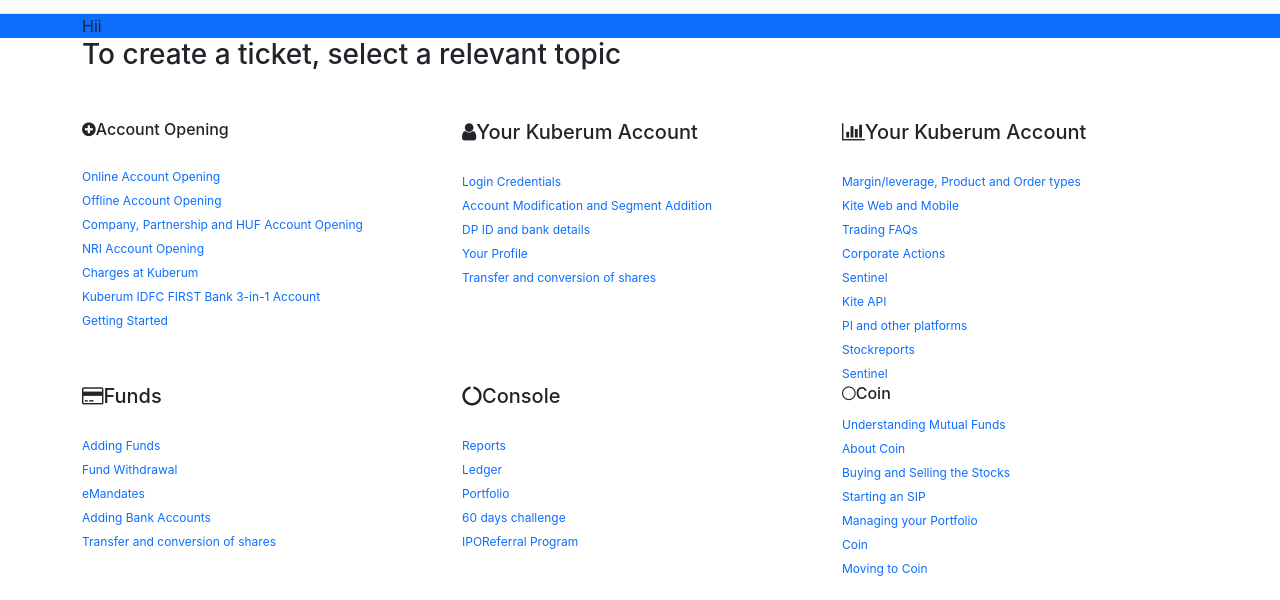
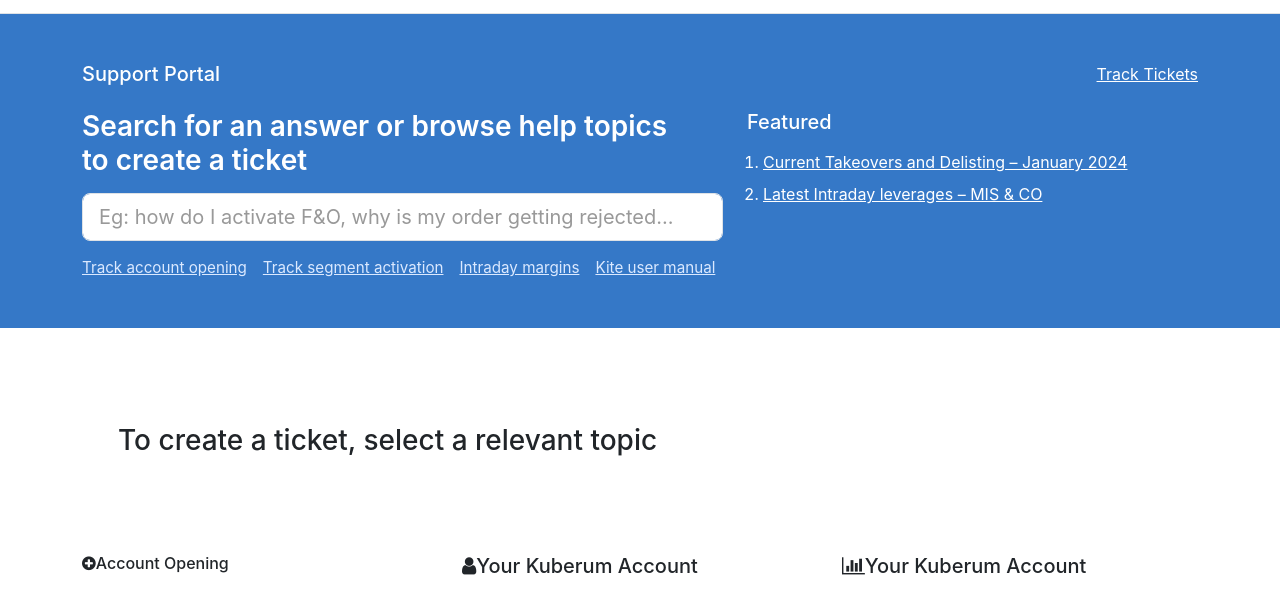
Before and after one commit to RajhansMaurya-450/Kuberum-Web-app, a React app: page /support in a window 1280 px wide. Shown: the part 59-659 px from the top of the page. Built offline with nearby package versions, Linux system fonts and the light colour scheme.

Commit message:
Component-designing

```diff
--- a/src/index.css
+++ b/src/index.css
@@ -11,9 +11,11 @@ code {
   font-family: source-code-pro, Menlo, Monaco, Consolas, 'Courier New',
     monospace;
 }
-.nav-link{
-  margin-left:40px ;
+
+.nav-link {
+  margin-left: 40px;
 }
+
 /* Tab styling for pricing navtab */
 .nav-tabs .nav-link {
   color: #0d6efd;
@@ -37,7 +39,21 @@ code {
   vertical-align: middle;
 }
 
-    #supportherosection {
-      background-color: #0d6efd;
+.support-portal {
+  background-color: #3578c7;
+  /* close to screenshot blue */
+}
 
+.support-link {
+  color: #dbe9ff;
+  text-decoration: underline;
+  font-size: 0.95rem;
 }
+
+.support-link:hover {
+  color: #ffffff;
+}
+
+.support-portal input::placeholder {
+  color: #999;
+}
--- a/src/landing_page/support/CreateTicket.js
+++ b/src/landing_page/support/CreateTicket.js
@@ -4,7 +4,7 @@ function CreateTicket() {
   return (
     <div className="container">
       <div className="row">
-        <h3 className="mb-5">To create a  ticket, select a relevant topic</h3>
+        <h3 className="mt-5 p-5 mb-5">To create a  ticket, select a relevant topic</h3>
       </div>
       <div className="row">
         <div className="col-4">
--- a/src/landing_page/support/Hero.js
+++ b/src/landing_page/support/Hero.js
@@ -2,9 +2,65 @@ import React from 'react'
 
 function Hero() {
   return (
-   <section className="container-fluid" id="supportherosection">
-    <div className="container">Hii</div>
-   </section>
+    <section className="support-portal">
+      <div className="container py-5">
+        {/* Top bar */}
+        <div className="d-flex justify-content-between align-items-center mb-4">
+          <h5 className="text-white mb-0">Support Portal</h5>
+          <a href="#" className="text-white text-decoration-underline">
+            Track Tickets
+          </a>
+        </div>
+
+        <div className="row align-items-start">
+          {/* Left section */}
+          <div className="col-md-7">
+            <h3 className="text-white fw-semibold mb-3">
+              Search for an answer or browse help topics <br />
+              to create a ticket
+            </h3>
+
+            <input
+              type="text"
+              className="form-control form-control-lg mb-3"
+              placeholder="Eg: how do I activate F&O, why is my order getting rejected..."
+            />
+
+            <div className="d-flex flex-wrap gap-3">
+              <a href="#" className="support-link">
+                Track account opening
+              </a>
+              <a href="#" className="support-link">
+                Track segment activation
+              </a>
+              <a href="#" className="support-link">
+                Intraday margins
+              </a>
+              <a href="#" className="support-link">
+                Kite user manual
+              </a>
+            </div>
+          </div>
+
+          {/* Right section */}
+          <div className="col-md-5 mt-4 mt-md-0">
+            <h5 className="text-white mb-3">Featured</h5>
+            <ol className="text-white ps-3">
+              <li className="mb-2">
+                <a href="#" className="text-white text-decoration-underline">
+                  Current Takeovers and Delisting – January 2024
+                </a>
+              </li>
+              <li>
+                <a href="#" className="text-white text-decoration-underline">
+                  Latest Intraday leverages – MIS & CO
+                </a>
+              </li>
+            </ol>
+          </div>
+        </div>
+      </div>
+    </section>
 
   )
 }
```
Lines whose indentation alone changed are shown as unchanged.
